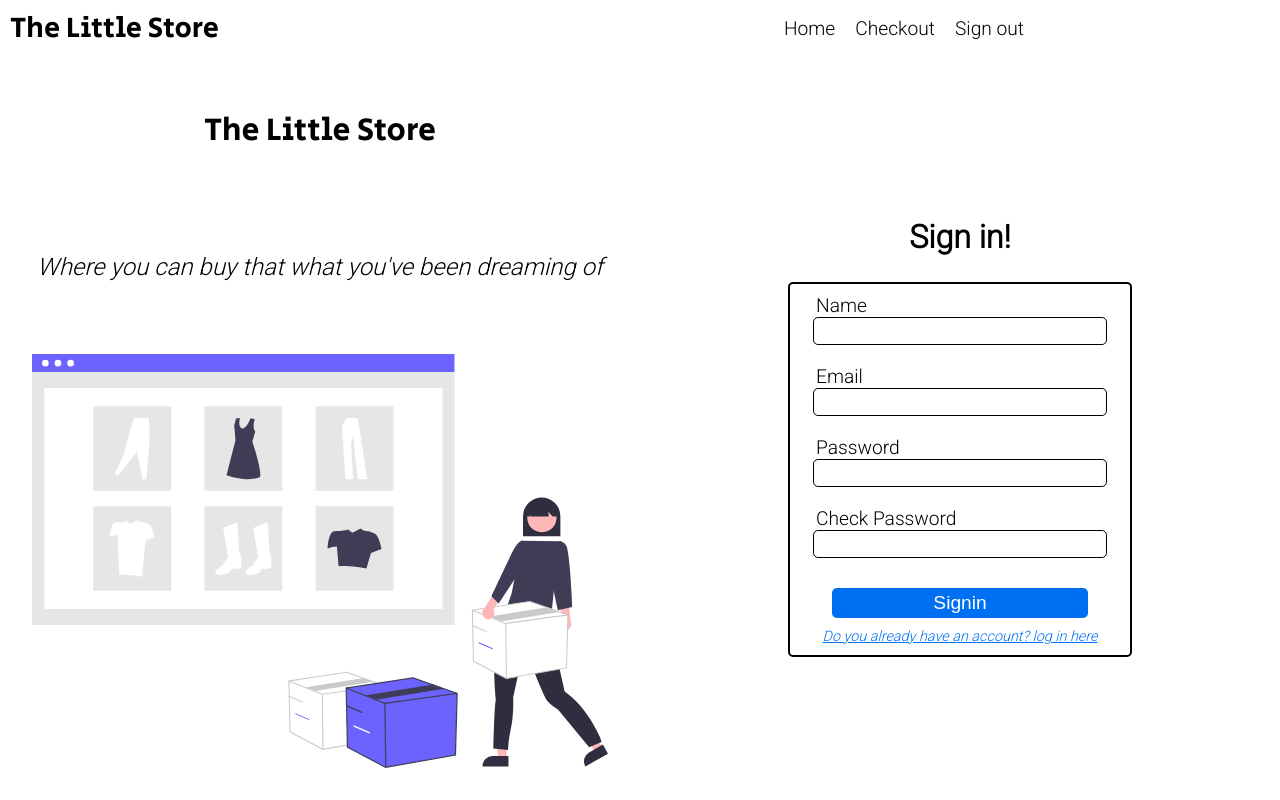
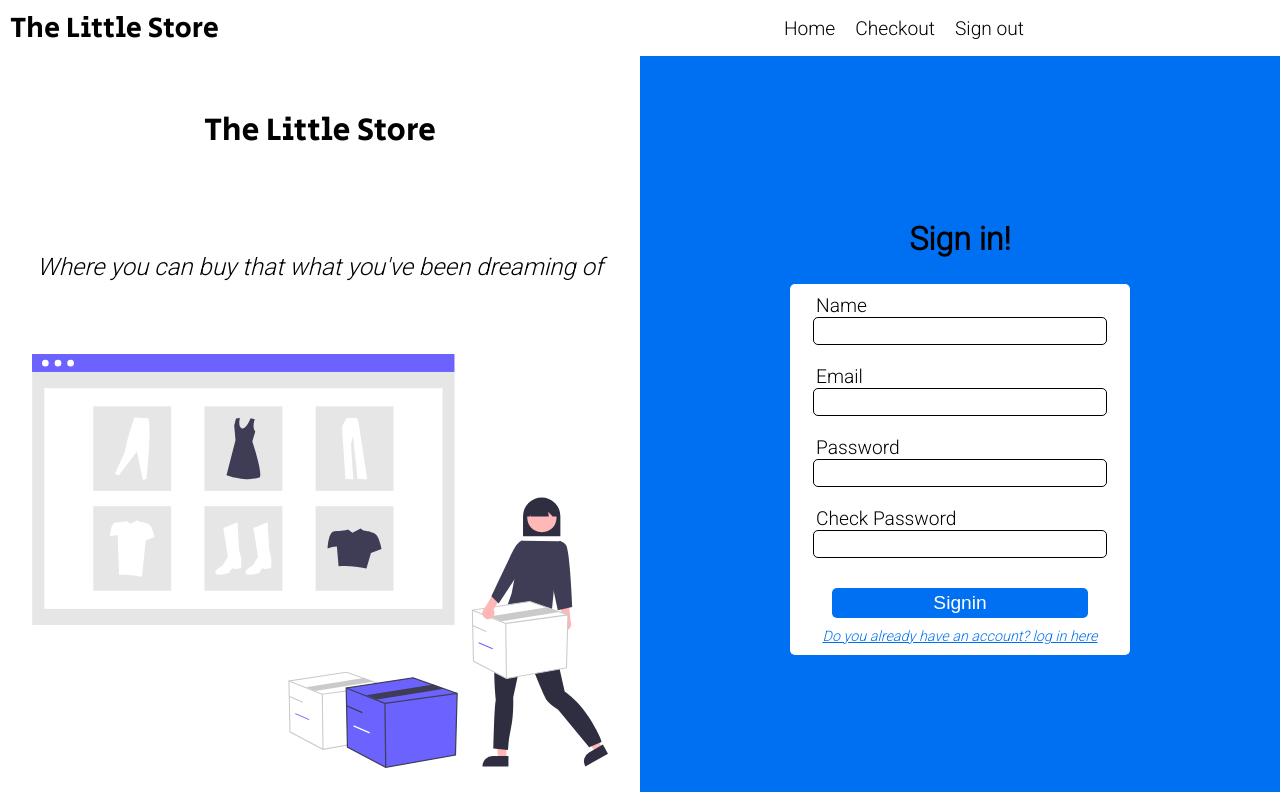
Before and after one commit to sant1ln/AidsforAids_react_test, a React (Vite) app: page /signin in a window 1280 px wide. Built offline with nearby package versions, Linux system fonts and the light colour scheme.

Commit message:
[fix] typo iin sigin checked

```diff
--- a/src/pages/Signin.jsx
+++ b/src/pages/Signin.jsx
@@ -40,7 +40,7 @@ export const Signin = () => {
         </label>
 
         <button className='signin_submit'>Signin</button>
-        <Link className='invite'  to="/signin">Do you already have an account? log in here</Link>
+        <Link className='invite'  to="/login">Do you already have an account? log in here</Link>
       </form>
 
       </section>
--- a/src/styles/Signin.css
+++ b/src/styles/Signin.css
@@ -35,6 +35,7 @@
   justify-content: center;
   align-items: center;
   width: 50%;
+  background-color: var(--secondary-color);
 }
 
 .signin h2{
@@ -49,7 +50,7 @@
   width: 50%;
   height: auto;
   flex-direction: column;
-  border: 2px solid var(--tertiary-color);
+  background-color: var(--primary-color);
   border-radius: 5px;
 }
 
```
